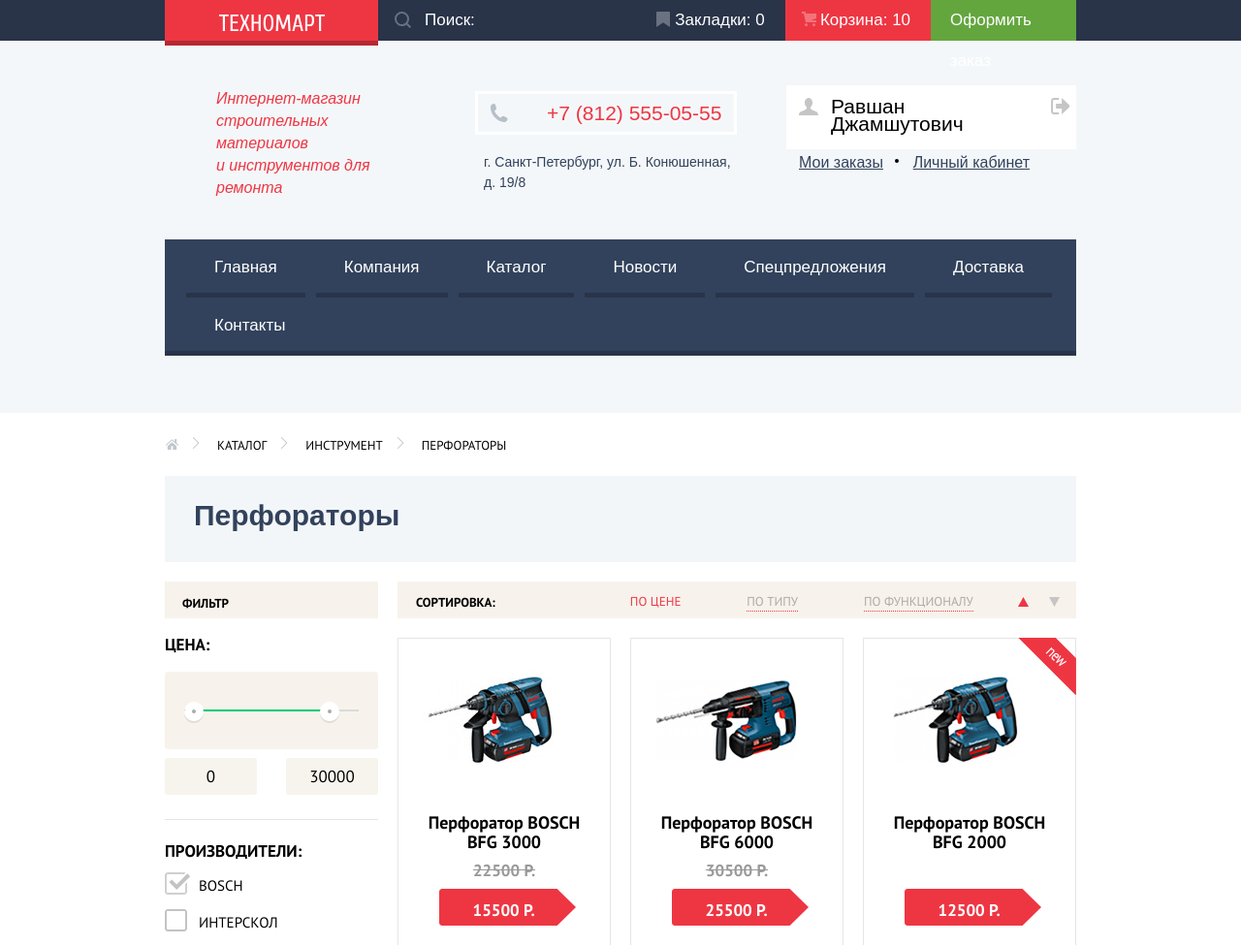
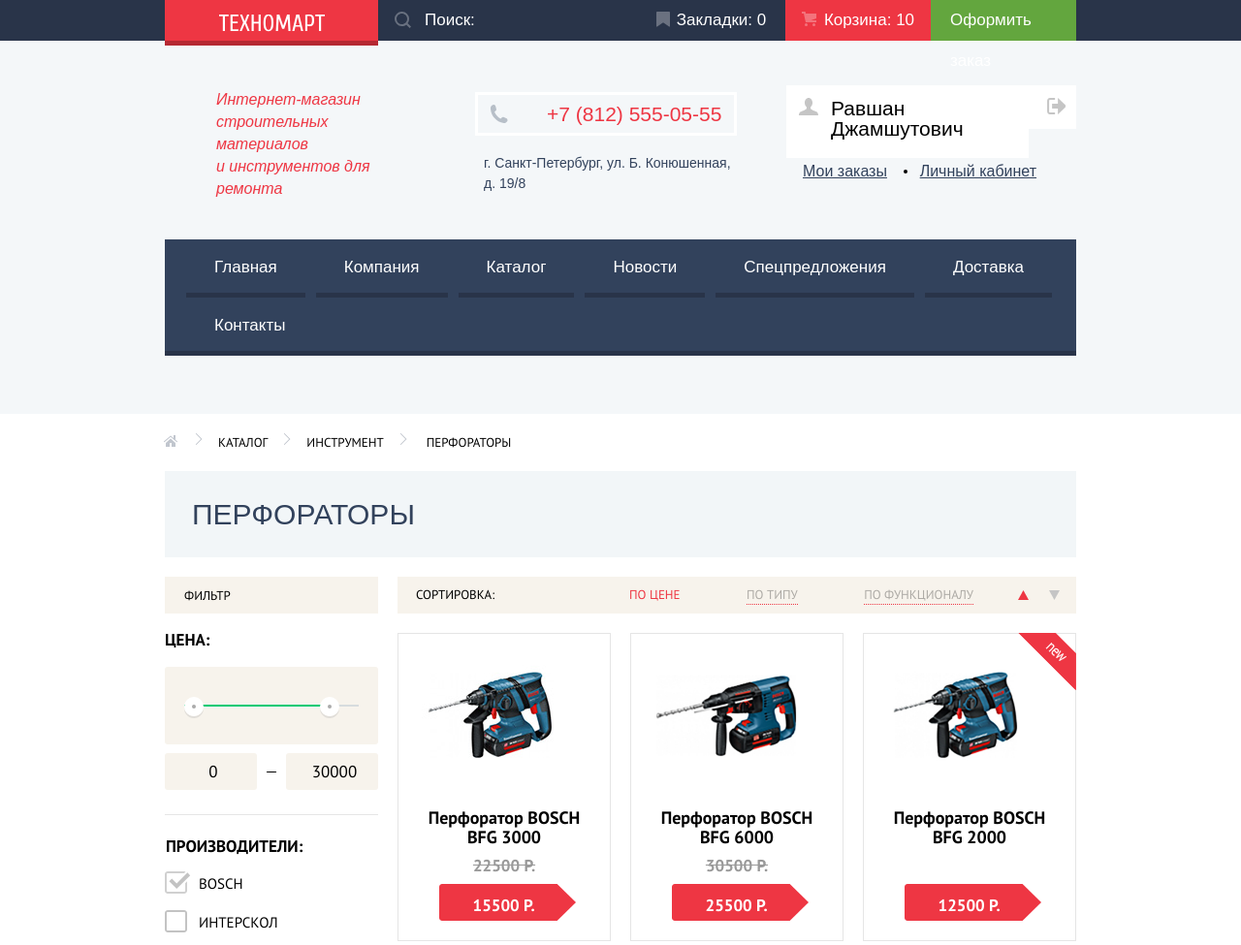
Before and after one commit to NikG77/1118677-technomart-26, a plain HTML site: page catalog.html in a window 1280 px wide. Shown: the top 975 px of the page at 97% size. Drawn offline with Linux system fonts and the light colour scheme; a web font is replaced by a local one.

Commit message:
Сделана PP второй страницы

```diff
--- a/catalog.html
+++ b/catalog.html
@@ -61,12 +61,14 @@
     <main class="inner-page">
       <div class="container">
         <ul class="breadcrumbs list-none">
-          <li class="home">
-            <a class="breadcrumbs__item" href="index.html"><img src="img/icon-home.svg" width="14" height="12" alt="Перейти на главную страницу"></a>
+          <li class="breadcrumbs_item">
+            <a class="breadcrumbs-home" href="index.html" area-label="Вернуться на главную страницу">
+              <svg xmlns="http://www.w3.org/2000/svg" width="15" height="12" viewBox="0 0 15 12"><g fill="#C1C6CE"><path d="M3 8v4h4V8h2v4h4V8L8 3.516z"/><path d="M14.831 6.365L13 4.751V0h-2v2.987L8.332.635c-.02-.017-.043-.023-.064-.037a.465.465 0 0 0-.08-.047.551.551 0 0 0-.095-.024C8.062.521 8.032.515 8 .515c-.031 0-.061.006-.092.012a.46.46 0 0 0-.095.025c-.028.011-.053.029-.08.046-.021.014-.045.02-.064.037l-6.498 5.73a.501.501 0 0 0 .33.875.497.497 0 0 0 .331-.125L8 1.677l6.169 5.438a.501.501 0 0 0 .662-.75z"/></g></svg>
+            </a>
           </li>
-          <li><a class="breadcrumbs__item" href="catalog.html">Каталог</a></li>
-          <li><a class="breadcrumbs__item" href="tool.html">Инструмент</a></li>
-          <li class="active">Перфораторы</li>
+          <li class="breadcrumbs_item"><a href="catalog.html">Каталог</a></li>
+          <li class="breadcrumbs_item"><a href="#">Инструмент</a></li>
+          <li class="breadcrumbs-activ">Перфораторы</li>
         </ul>
         <h1>Перфораторы</h1>
         <div class="filters-catalog">
@@ -294,8 +296,8 @@
 
       <article class="main-article">
         <div class="container">
-          <h3 class="title-big"> Пару слов о перфораторах</h3>
-          <p>Перфоратор &ndash; универсальный строительный инструмент. Предназначен для сверления и долбления отверстий в кирпиче, бетоне и камне.<br>Существуют электромеханические и пневматические перфораторы. Современные модели могут выполнять функции дрели, шуруповерта и отбойного молотка. В ассортиментном ряду есть выбор «трехрежимников»: в одном устройстве будут совмещены отбойный молоток и ударная дрель.</p>
+          <h3 class="title-big"> Пара слов о перфораторах</h3>
+          <p>Перфоратор &mdash; универсальный строительный инструмент. Предназначен для сверления и долбления отверстий в кирпиче, бетоне и камне.<br>Существуют электромеханические и пневматические перфораторы. Современные модели могут выполнять функции дрели, шуруповерта и отбойного молотка. В ассортиментном ряду есть выбор «трехрежимников»: в одном устройстве будут совмещены отбойный молоток и ударная дрель.</p>
         </div>
       </article>
     </main>
@@ -318,7 +320,7 @@
 
       <div class="footer-middle-row">
         <div class="container">
-            <p class="footer-adress">г. Санкт-Петербург, Б. Конюшенная, д. 19/8 <a href="tel:78125550555">+7 (812) 555-05-55</a></p>
+            <p class="footer-adress">г. Санкт-Петербург, ул. Б. Конюшенная, д. 19/8 <a href="tel:78125550555">+7 (812) 555-05-55</a></p>
           <ul class="footer-catalog-list list-none">
             <li><a href="materials.html">Материалы</a></li>
             <li><a href="technics.html">Техника</a></li>
--- a/css/style.css
+++ b/css/style.css
@@ -91,16 +91,16 @@
 .main-header,
 .page-header {
   background-color: #f4f7f9;
-  padding-bottom: 59px;
+  padding-bottom: 60px;
 }
 
 .main-header {
 margin-bottom: 59px;
 }
 
-.page-header {
-  margin-bottom: 25px;
-}
+/*.page-header {
+  margin-bottom: 22px;
+}  */
 
 .container {
   width: 960px;
@@ -221,7 +221,7 @@
 .bookmarkers,
 .order,
 .order-activ {
-  padding-left: 15px;
+  padding-left: 18px;
   position: relative;
 
   text-align: center;
@@ -252,7 +252,9 @@
 
 .order-activ {
   background-color: rgb(238, 54, 67);
-}
+  padding-left: 23px;
+}
+
 
 .order-activ::before {
   position: absolute;
@@ -309,7 +311,7 @@
 .header-middle-row {
   min-height: 60px;
   background-color: #f4f7f9;
-  margin-bottom: 42px;
+  margin-bottom: 41px;
 }
 
 .header-middle-row .container {
@@ -321,7 +323,7 @@
   margin: 0;
   padding: 0;
   margin-left:53px;
-  padding-top: 2px;
+  padding-top: 3px;
   width: 197px;
   font-size: 16px;
   font-style: italic;
@@ -377,20 +379,20 @@
   margin-left: auto;
 }
 
-.personal-enter a {
+.personal-enter {
   position: relative;
   width: 121px;
   height: 45px;
   padding-top: 12px;
   padding-left: 47px;
+
   font-size: 21px;
   line-height: 21px;
+  color: #000000;
   background-color: #ffffff;
-
-  color: #000000;
-}
-
-.personal-enter a::before {
+}
+
+.personal-enter::before {
   content: "";
   position: absolute;
 	top: 13px;
@@ -400,7 +402,7 @@
   background-image: url('../img/icon-login.svg');
 }
 
-.registration a {
+.registration {
   width: 150px;
   height: 45px;
   padding-top: 13px;
@@ -411,17 +413,17 @@
   background-color: #ffffff;
 }
 
-.personal-enter a:hover,
-.registration a:hover {
+.personal-enter:hover,
+.registration:hover {
   color: #ee3643;
 }
 
-.personal-enter a:hover::before {
+.personal-enter:hover::before {
   background-image: url('../img/icon-login-dark.svg');
 }
 
-.personal-enter a:active,
-.registration a:active {
+.personal-enter:active,
+.registration:active {
   opacity: 0.3;
   color: #000000;
 }
@@ -1364,19 +1366,19 @@
   display: flex;
   flex-wrap: wrap;
   margin-left: auto;
-  min-height: 45px;
+
   width: 299px;
-  background-color: #ffffff
 }
 
 .personal-box  {
   position: relative;
-  width: 233px;
-
+  width: 250px;
+  min-height: 45px;
   padding-left: 46px;
   padding-top: 13px;
 
   font-size: 21px;
+  line-height: 21px;
   color: #000000;
   background-color: #ffffff;
 }
@@ -1392,8 +1394,9 @@
 }
 
 .personal-exit  {
-  display: flex;
-  width: 66px;
+  /* display: flex; */
+  width: 49px;
+  height: 45px;
   padding-top: 13px;
   font-size: 21px;
   background-color: #ffffff;
@@ -1404,7 +1407,7 @@
   content: "";
   position: absolute;
   top: 13px;
-  left: 39px;
+  left: 18px;
   background-image: url("../img/icon-logout.svg");
   width: 20px;
   height: 17px;
@@ -1434,8 +1437,9 @@
 }
 
 .personal-data {
-  width: 299px;
-  min-height: 35px;
+  width: 290px;  /* 299 */
+  margin-left: 17px;
+  /*min-height: 35px;*/
 
   padding-top: 5px;
   background-color: #f4f7f9;
@@ -1444,18 +1448,27 @@
 .my-orders,
 .my-cabinet {
   position: relative;
-  padding: 0px 13px;
 
   font-size: 16px;
   text-decoration: underline;
   color: #32425c;
 }
 
+/*.my-orders {
+  padding-top: 0px;
+padding-left: 0px;
+}*/
+
+.my-cabinet {
+
+padding-left: 29px;
+}
+
 .my-cabinet::before {
   content: "";
   position: absolute;
-  top: 5px;
-  left: -6px;
+  top: 7px;
+  left: 12px;
 
   width: 2px;
   height: 2px;
@@ -1480,49 +1493,65 @@
   opacity: 1;
 }
 
+.breadcrumbs {
+  display: flex;
+  flex-wrap: wrap;
+  min-height: 59px;
+	align-items: center;
+}
+
+.breadcrumbs-home svg {
+  transform: translateX(-2px);
+}
+
+.breadcrumbs_item {
+  position: relative;
+  margin-right: 40px;
+}
+
+.breadcrumbs_item::after {
+  content: "";
+  position: absolute;
+  right: -24px;
+  top: 0px;
+
+  width: 8px;
+	height: 12px;
+  background-image: url("../img/icon-right-small.svg");
+	background-repeat: no-repeat;
+}
+
+
+.breadcrumbs_item a,
+.breadcrumbs-activ {
+  font-family: 'PT Sans', Arial, sans-serif;
+  font-size: 13px;
+  line-height: 18px;
+  text-transform: uppercase;
+
+  color: #000000;
+}
+
+.breadcrumbs-activ {
+  padding-left: 4px;
+}
+
 .inner-page h1 {
+  margin: 0px;
+  margin-bottom: 20px;
+  padding-left: 28px;
+  padding-top: 36px;
+
   width: 100%;
   min-height: 89px;
-  margin-bottom: 20px;
-  padding-left: 30px;
-  padding-top: 32px;
   background-color: #f2f6f8;
 
   font-size: 30px;
+  font-weight: 400;
+  text-transform: uppercase;
   color: #32425c;
 }
 
-.breadcrumbs {
-  display: flex;
-  text-transform: uppercase;
-  margin-bottom: 22px;
-
-  font-family: 'PT Sans', Arial, sans-serif;
-  font-size: 13px;
-  line-height: 1.38;
-}
-
-.breadcrumbs__item,
-.breadcrumbs__item:visited,
-.breadcrumbs__item:active {
-  color: #000000;
-}
-
-.breadcrumbs__item {
-  margin-right: 40px;
-  position: relative;
-}
-
-.breadcrumbs__item:after {
-  content: "";
-  position: absolute;
-  right: -22px;
-  top: 0;
-
-  width: 8px;
-	height: 12px;
-	background: url(../img/icon-right-small.svg) no-repeat;
-}
 
 
 .filters-catalog {
@@ -1541,13 +1570,14 @@
 .filters-title {
   margin: 0;
   margin-bottom: 12px;
-  padding-left: 18px;
-  padding-top: 14px;
+  padding-left: 20px;
+  padding-top: 11px;
   height: 38px;
   background-color: #f7f3ec;
   font-family: 'PT Sans', Arial, sans-serif;
   font-size: 13px;
-  line-height: 1.38;
+  line-height: 18px;
+  font-weight: 400;
 
   text-transform: uppercase;
 }
@@ -1588,7 +1618,7 @@
   padding-right: 20px;
   padding-left: 20px;
 
-  background-color: #f7f3ec;;
+  background-color: #f7f3ec;
   border-radius: 3px;
 }
 
@@ -1628,28 +1658,35 @@
 .price-controls {
   display: flex;
   justify-content: space-between;
+  position: relative;
+}
+
+.price-controls::after {
+  content: "";
+  position: absolute;
+  top: 19px;
+  left: 105px;
+
+  width: 10px;
+  height: 1px;
+  background-color: #000000;
 }
 
 
 .price-controls input {
   width: 95px;
   height: 38px;
-  padding: 8px 10px;
 
   font-family: 'PT Sans', Arial, sans-serif;
   font-size: 17px;
-
-  line-height: 20px;
+  line-height: 18px;
   text-align: center;
+  padding-left: 7px;
   color: #000000;
 
   border: none;
   border-radius: 3px;
-  background: hsl(38, 41%, 95%);
-}
-
-.max-price {
-  text-align: right;
+  background: #f7f3ec;
 }
 
 /* чекбокс и радио фильтры*/
@@ -1659,7 +1696,7 @@
   position: relative;
   padding: 0;
   margin: 0;
-  padding: 58px 0 2px 0;
+  padding: 61px 0 2px 35px;
   border-bottom: none;
   border-left: none;
   border-right: none;
@@ -1670,7 +1707,7 @@
 .battery-fieldset legend {
   position: absolute;
   top: 17px;
-  left: 0px;
+  left: 1px;
   margin-bottom: 14px;
 
   font-family: 'PT Sans', Arial, sans-serif;
@@ -1680,14 +1717,18 @@
   text-transform: uppercase;
   }
 
+.battery-fieldset legend {
+  letter-spacing: 0.17px;
+}
+
 .battery-fieldset {
-  margin-bottom: 80px;
+  margin-bottom: 57px;
 }
 
 
 .filter-option {
-  margin-bottom: 18px;
-  padding-left: 35px;
+  margin-bottom: 20px;
+  padding-left: 0px;
 
   font-family: 'PT Sans', Arial, sans-serif;
   font-size: 15px;
@@ -1702,13 +1743,12 @@
 }
 
 .checkbox-new::before {
-  position: absolute;
   content: "";
-
+  position: absolute;
+  top: -3px;
+  left: -35px;
   width: 23px;
   height: 23px;
-  top: -4px;
-  left: -35px;
 
   background-image: url("../img/checkbox-off.svg");
   background-repeat: no-repeat;
@@ -1765,8 +1805,6 @@
 .filters-bt {
   width: 140px;
   height: 38px;
-  margin-bottom: 18px;
-  padding-left: 35px;
 
   border: solid 1px #e5e5e5;
   background-color: #ffffff;
@@ -1774,6 +1812,7 @@
   font-family: 'PT Sans', Arial, sans-serif;
   font-size: 13px;
   line-height: 18px;
+  text-align: center;
   color: #000000;
   text-transform: uppercase;
 }
@@ -1782,7 +1821,7 @@
 
 .catalog {
   width: 700px;
-  margin-bottom: 20px;
+  margin-bottom: 31px;
 }
 
 .sorting {
@@ -1790,6 +1829,7 @@
   min-height: 38px;
   display: flex;
   flex-wrap: wrap;
+  align-items: center;
   background-color: #f7f3ec;
   margin-bottom: 20px;
 }
@@ -1797,27 +1837,25 @@
 .sorting-title {
   padding:0;
   margin: 0;
-  padding-left: 19px;
-  padding-top: 13px;
+  margin-left: 19px;
   font-family: 'PT Sans', Arial, sans-serif;
   font-size: 13px;
-
+  font-weight: 400;
   line-height: 18px;
   color: #000000;
   text-transform: uppercase;
-  position: relative;
+
 }
 
 .sorting-list {
   display: flex;
   flex-wrap: wrap;
+  justify-content: space-between;
   margin-left: 139px;
-  width: 354px;
-  justify-content: space-between;
+  width: 355px;
 }
 
 .sorting-item a {
-  padding-top: 12px;
   display: block;
   font-family: 'PT Sans', Arial, sans-serif;
   font-size: 13px;
@@ -1848,10 +1886,6 @@
 .regulate-list {
   display: flex;
   margin-left: 46px;
-}
-
-.regulate-item a {
-  padding-top: 12px;
 }
 
 .regulate-up {
@@ -2068,7 +2102,7 @@
 .pagination-list {
   display: flex;
   flex-wrap: wrap;
-  margin-left: 220px;
+  margin-left: 240px;
   margin-bottom: 60px;
 
 }
@@ -2126,17 +2160,18 @@
   min-height: 261px;
   background-color: #f4f7f9;
   padding-top: 67px;
-  padding-bottom: 73px;
+  padding-bottom: 68px;
 }
 
 .main-article p {
   margin: 0;
-  padding-top: 30px;
+  padding-top: 26px;
   width: 938px;
 
   font-family: 'PT Sans', Arial, sans-serif;
   font-size: 13px;
   line-height: 24px;
+  letter-spacing: 0.11px;
 
 }
 
```
Also changed, not shown: index.html (+3 -7 lines).
